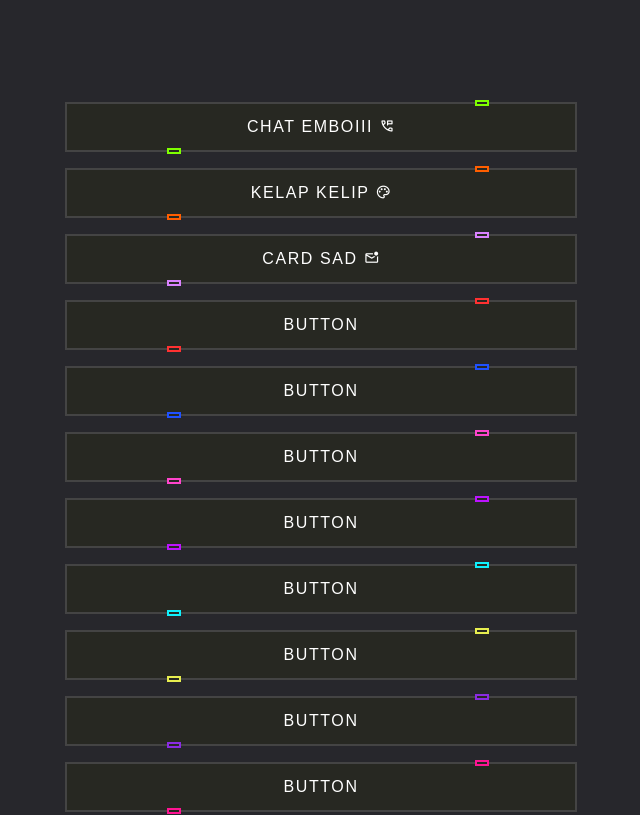
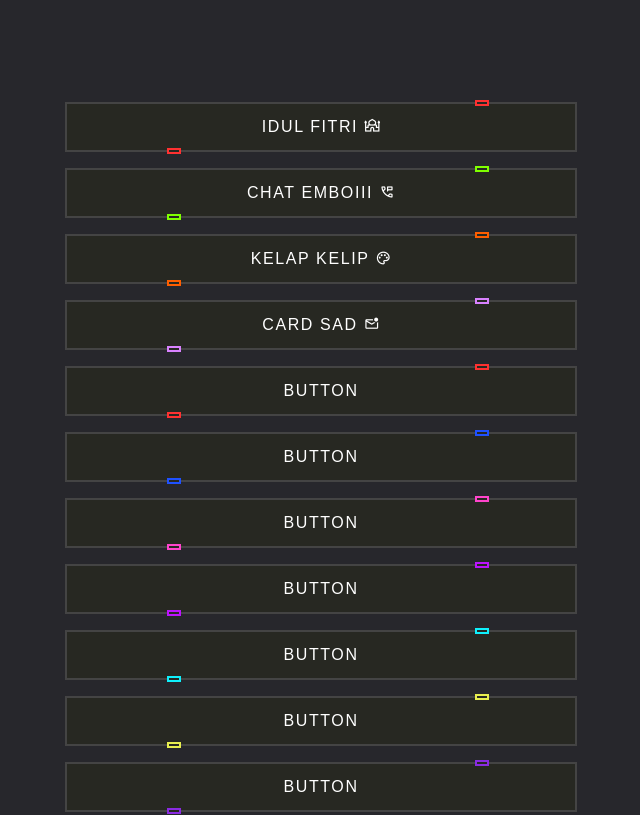
Before and after one commit to yeheylimabelas/yeheylimabelas.github.io, a plain HTML site: page index.html in a window 1280 px wide. Shown: the top 815 px of the page, without its empty margins (319-959 px from the left). Drawn offline with nearby package versions, Linux system fonts and the light colour scheme; some packages are replaced by stand-ins of ours; a script that the page names is missing.

Commit message:
Update index.html

```diff
--- a/index.html
+++ b/index.html
@@ -23,6 +23,15 @@
     </style>
   </head>
   <body>
+    <button
+      style="--clr: #ff3131"
+      onclick="confirmNavigation('<b>Idul Fitri</b>', 'https://yeheylimabelas.github.io/idul_fitri/')"
+    >
+      <span
+        >Idul Fitri
+        <span class="material-symbols-outlined"> mosque </span></span
+      ><i></i>
+    </button>
     <button
       style="--clr: #7fff00"
       onclick="confirmNavigation('<b>Chat Emboiii</b>', 'https://yeheylimabelas.github.io/chat_emboiii/')"
```
